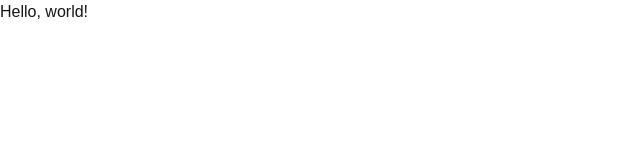
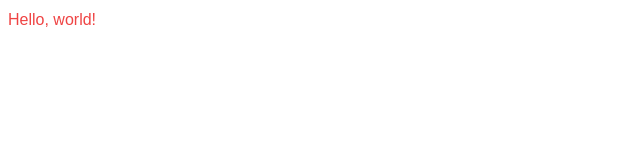
Before and after one commit to Lucasasdev/finance-ai, a Next.js app: page / in a window 1280 px wide. Shown: the top 160 px of the page, without its empty margins (0-640 px from the left). Built offline with nearby package versions, Linux system fonts and the light colour scheme.

Commit message:
chore: add tailwind prettier plugin

```diff
--- a/app/page.tsx
+++ b/app/page.tsx
@@ -1,5 +1,5 @@
 const Home = () => {
-  return <p>Hello, world!</p>;
+  return <p className="p-2 text-red-500">Hello, world!</p>;
 };
 
 export default Home;
--- a/package.json
+++ b/package.json
@@ -22,6 +22,8 @@
     "eslint": "^8",
     "eslint-config-next": "14.2.17",
     "postcss": "^8",
+    "prettier": "^3.3.3",
+    "prettier-plugin-tailwindcss": "^0.6.8",
     "tailwindcss": "^3.4.1",
     "typescript": "^5"
   }
```
Also changed, not shown: .prettierrc.json (added), 1 other file (tests, documents, lock files or other folders).
